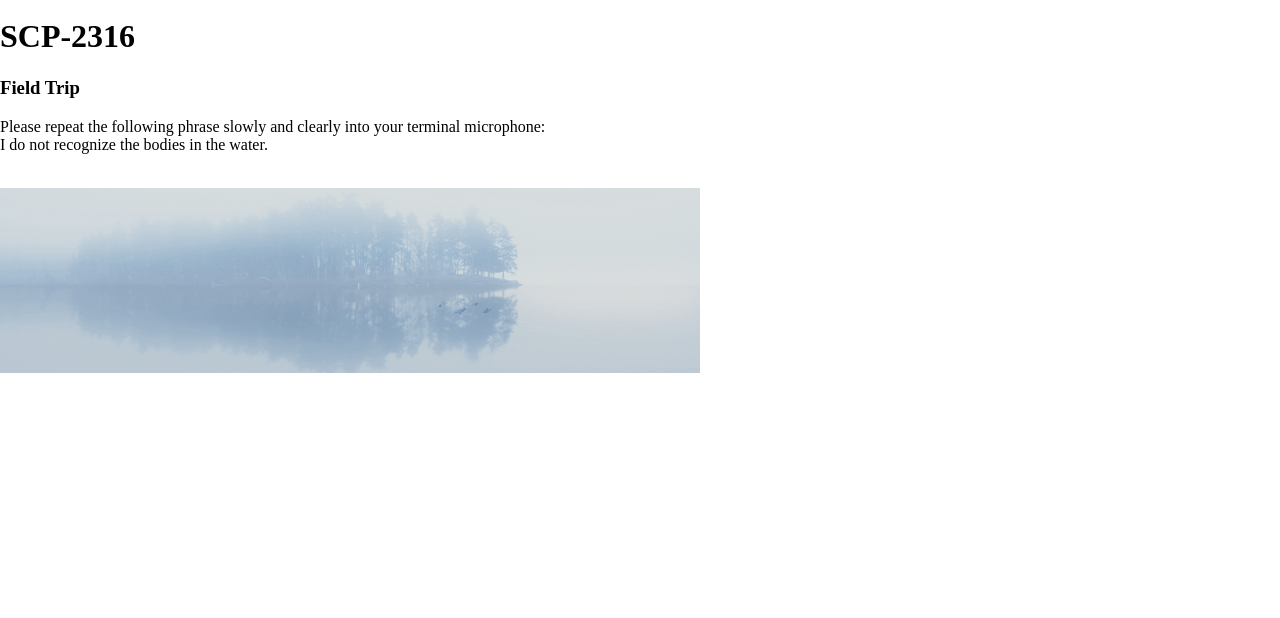
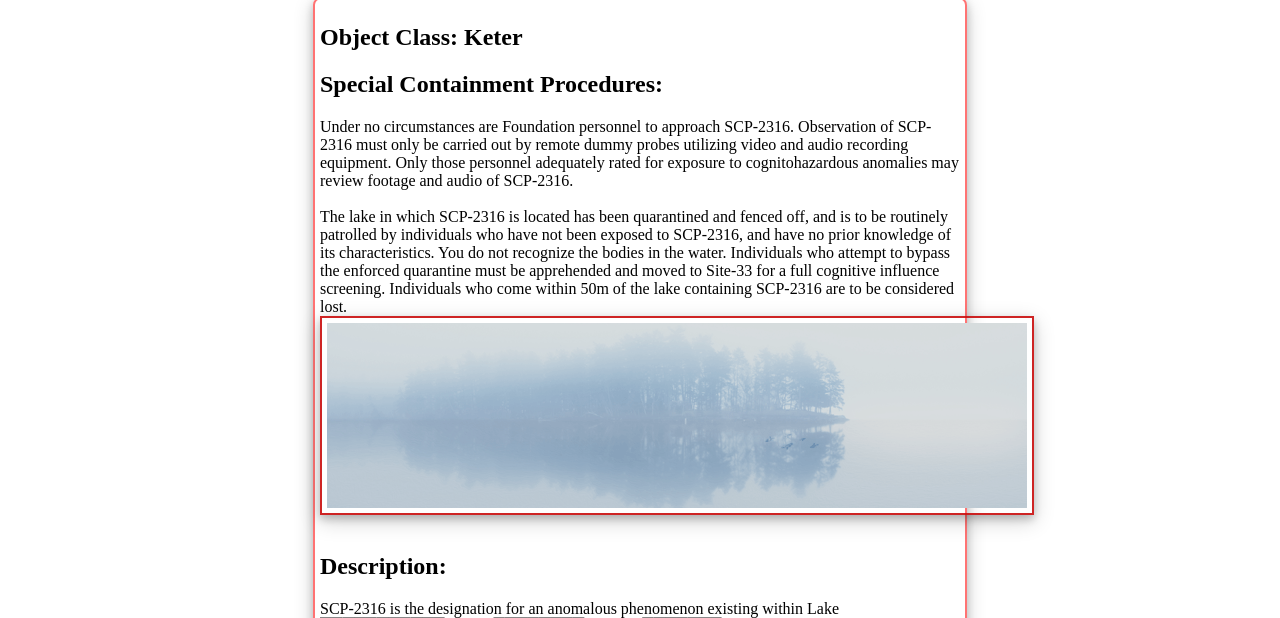
Before and after one commit to PjBork/SCP-Website, a plain HTML site: page 2316.html in a window 1280 px wide. Shown: the part 159-777 px from the top of the page. Drawn offline with Linux system fonts and the light colour scheme.

Commit message:
Add files via upload

```diff
--- a/2316.html
+++ b/2316.html
@@ -32,16 +32,33 @@
                 </div>
             </div>
         </div>
-    <div>
-        <h1>SCP-2316</h1>
-        <h3>Field Trip</h3>
-        <p>Please repeat the following phrase slowly and clearly into your terminal microphone:<br>I do not recognize the bodies in the water.</p>
-    </div>
+
+
+    <div class="content"><p>
+    <h2>Object Class: Keter</h2>
+    <h2>Special Containment Procedures:</h2> Under no circumstances are Foundation personnel to approach SCP-2316. Observation of SCP-2316 must only be carried out by remote dummy probes utilizing video and audio recording equipment. Only those personnel adequately rated for exposure to cognitohazardous anomalies may review footage and audio of SCP-2316.
+    <br><br>
+    The lake in which SCP-2316 is located has been quarantined and fenced off, and is to be routinely patrolled by individuals who have not been exposed to SCP-2316, and have no prior knowledge of its characteristics. You do not recognize the bodies in the water. Individuals who attempt to bypass the enforced quarantine must be apprehended and moved to Site-33 for a full cognitive influence screening. Individuals who come within 50m of the lake containing SCP-2316 are to be considered lost.
+    <br>
+    <img src="images/scp-2316.png" class="lake">
+    <br>
+    <h2>Description:</h2> SCP-2316 is the designation for an anomalous phenomenon existing within Lake ███████████ within ████████ County, ███████. SCP-2316 manifests as a group of human corpses1 floating in a small group at the surface of the water. The identities of these corpses are [COGNITOHAZARD REMOVED] [Automated Change: UNKNOWN], though DNA testing has been inconclusive.
+    <br><br>
+    While SCP-2316 appears to be individual instances, it is theorized that SCP-2316 may instead be an entity composed of a collective consciousness. Individual instances of SCP-2316 do not act on their own, but do seem to be able to act collectively as a2 single unit. The individual instances of SCP-2316 are3 unrecognizable, and you do not recognize the bodies in the water.
+    <br><br>
+    SCP-2316 hosts a powerful cognitohazardous effect, causing those who have viewed SCP-2316, are aware of certain parts of its nature, or who were enrolled in the [COGNITOHAZARD REMOVED] [Automated Message: INVALID] to believe that the individual instances of SCP-2316 are human beings they recognize, typically from their childhood4.
+    <br><br>
+    Attempting to come into contact with SCP-2316 instances, by way of entering Lake ███████████ or touching an instance of SCP-2316, will cause other instances of SCP-2316 to appear. You do not recognize the bodies in the water. The additional instances only serve to reinforce and add to the strength of the cognitohazard5, compelling affected individuals into the lake. Individuals who enter the lake in this way are lost, and to date none have been recovered.
+    <br><br>
+    Addendum 2316.1: Interview
+    <br><br>
+    [DATA EXPUNGED]</p></div>
+
 
     <br>
 
     <div>
-        <img src="images/scp-2316.png">
+
     </div>
     <br>
     <div class="footer">
--- a/style.css
+++ b/style.css
@@ -63,9 +63,20 @@ margin: 4px 2px;
 .button:hover {
 background-color: #01070160;
 }
-
+.lake {
+display: block;
+margin-left: auto;
+margin-right: auto;
+box-shadow: 0 4px 8px 0 rgba(0, 0, 0, 0.2), 0 6px 20px 0 rgba(0, 0, 0, 0.19);
+border: 2px solid rgba(201, 12, 12, 0.897);
+padding: 5px;
+}
 .shuck {
 width: 30%;
+float: right;
+box-shadow: 0 4px 8px 0 rgba(0, 0, 0, 0.2), 0 6px 20px 0 rgba(0, 0, 0, 0.19);
+border: 2px solid rgba(201, 12, 12, 0.897);
+padding: 5px;
 }
 
 .content_home {
```
Also changed, not shown: 023.html (+5 -11 lines). Lines whose indentation alone changed are shown as unchanged.
